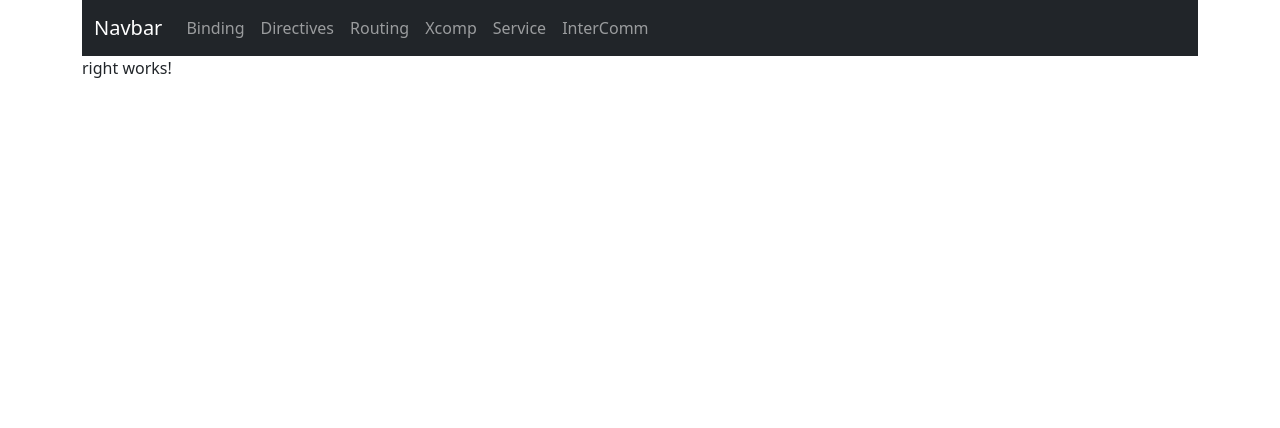
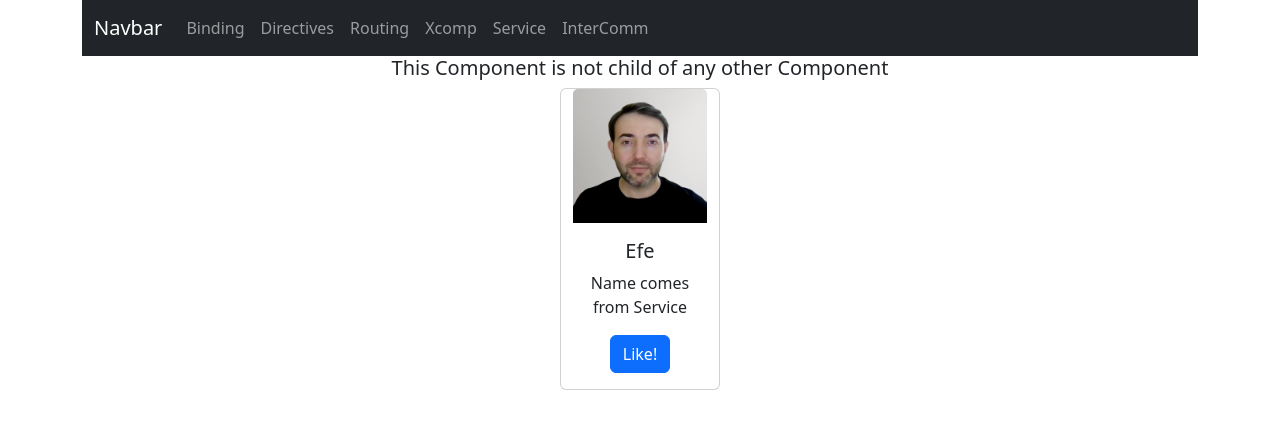
Before and after one commit to efecagrisen/my-second, an Angular app: page /right in a window 1280 px wide. Shown: the top 428 px of the page. Built offline with nearby package versions, Linux system fonts and the light colour scheme.

Commit message:
inter communication between different components through services

```diff
--- a/src/app/intercomm/left/left.component.ts
+++ b/src/app/intercomm/left/left.component.ts
@@ -14,18 +14,15 @@ import { Router } from '@angular/router';
 export class LeftComponent implements OnInit{
 
   mentors: Mentor[] = [];
-mentor: any;
 
-  constructor(private service: MentorService, private router: Router){
-
-  }
+  constructor(private service: MentorService, private router: Router){}
 
   ngOnInit(): void {
     this.mentors = this.service.mentors;
   }
 
   onSelectMentor(mentor: Mentor){
-   console.log(mentor);
+   this.service.selectedMentor = mentor;
    this.router.navigate(['right']);
 
   }
--- a/src/app/intercomm/right/right.component.html
+++ b/src/app/intercomm/right/right.component.html
@@ -1 +1,11 @@
-<p>right works!</p>
+<div class="row d-flex justify-content-center">
+    <h5 class="text-center">This Component is not child of any other Component</h5>
+    <div class="card" style="width: 10rem;">
+        <img src="assets/images/efe profil.png" class="card-img-top" alt="...">
+        <div class="card-body text-center">
+            <h5 class="card-title">{{ selectedMentor?.name }}</h5>
+            <p class="card-text">Name comes from Service</p>
+            <a class="btn btn-primary" (click)="onLikeMentor( selectedMentor! )">Like!</a>
+        </div>
+    </div>
+</div>
--- a/src/app/intercomm/right/right.component.ts
+++ b/src/app/intercomm/right/right.component.ts
@@ -1,4 +1,7 @@
-import { Component } from '@angular/core';
+import { Component, OnInit } from '@angular/core';
+import { Mentor } from '../../shared/mentor';
+import { MentorService } from '../../mentor.service';
+import { Router } from '@angular/router';
 
 @Component({
   selector: 'app-right',
@@ -7,6 +10,20 @@ import { Component } from '@angular/core';
   templateUrl: './right.component.html',
   styleUrl: './right.component.css'
 })
-export class RightComponent {
+export class RightComponent implements OnInit{
+
+
+  selectedMentor: Mentor | undefined;
+
+  constructor(private service: MentorService, private router: Router){}
+
+  ngOnInit(): void {
+    this.selectedMentor = this.service.selectedMentor;
+  }
+
+  onLikeMentor(mentor: Mentor){
+    this.service.likeMentor(mentor);
+    this.router.navigate(['left']);
+  }
 
 }
--- a/src/app/mentor.service.ts
+++ b/src/app/mentor.service.ts
@@ -6,12 +6,23 @@ import { Mentor } from './shared/mentor';
 })
 export class MentorService {
 
-  constructor() { }
-
   mentors: Mentor[] = [
     new Mentor(1,"Efe",65),
     new Mentor(2,"Sezai",85),
     new Mentor(3,"Ensar",25)
   ]
 
+  selectedMentor: Mentor = this.mentors[0];
+
+  constructor(){}
+
+  likeMentor(mentor: Mentor){
+    this.selectedMentor.likeCount!++;
+  }
+
+  likeMentor2(mentor: Mentor){
+    let index = this.mentors.findIndex(mentor=>mentor.id === this.selectedMentor.id);
+    this.mentors[index].likeCount!+=1;
+  }
+
 }
```
